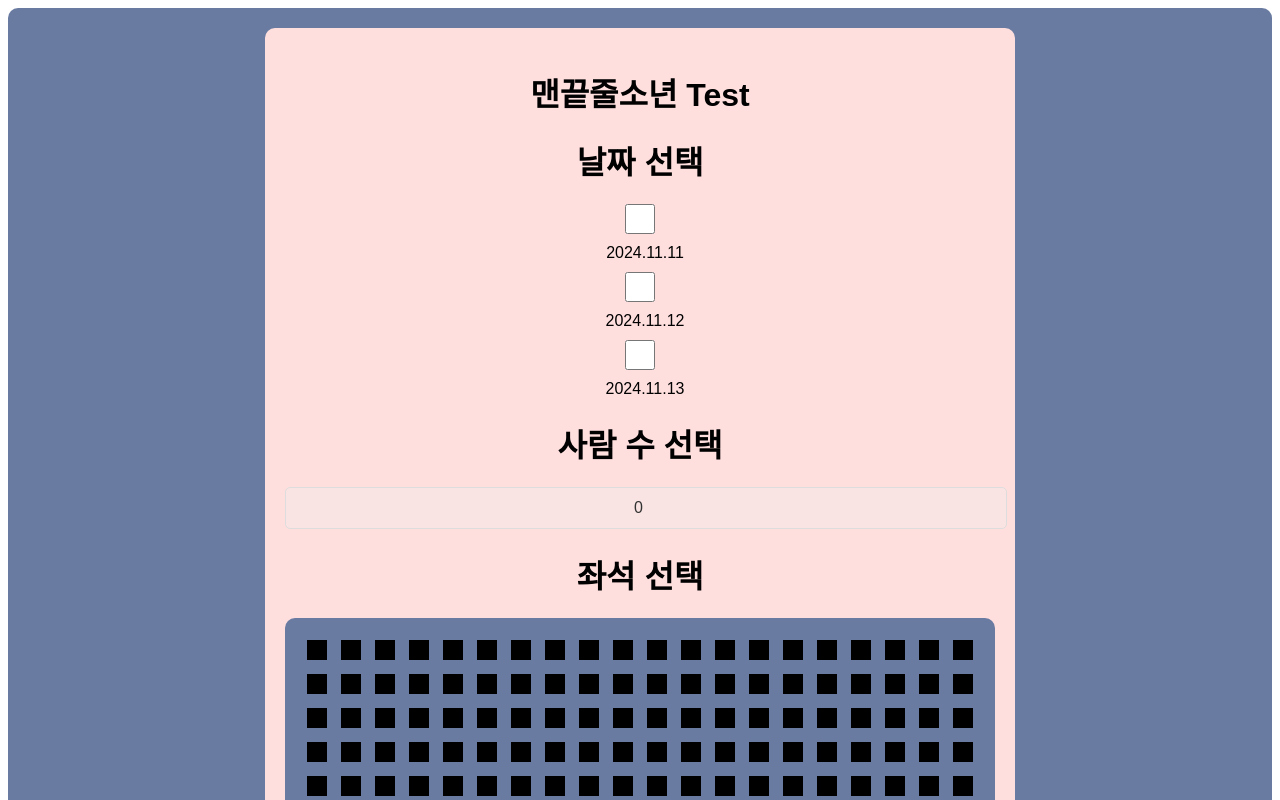
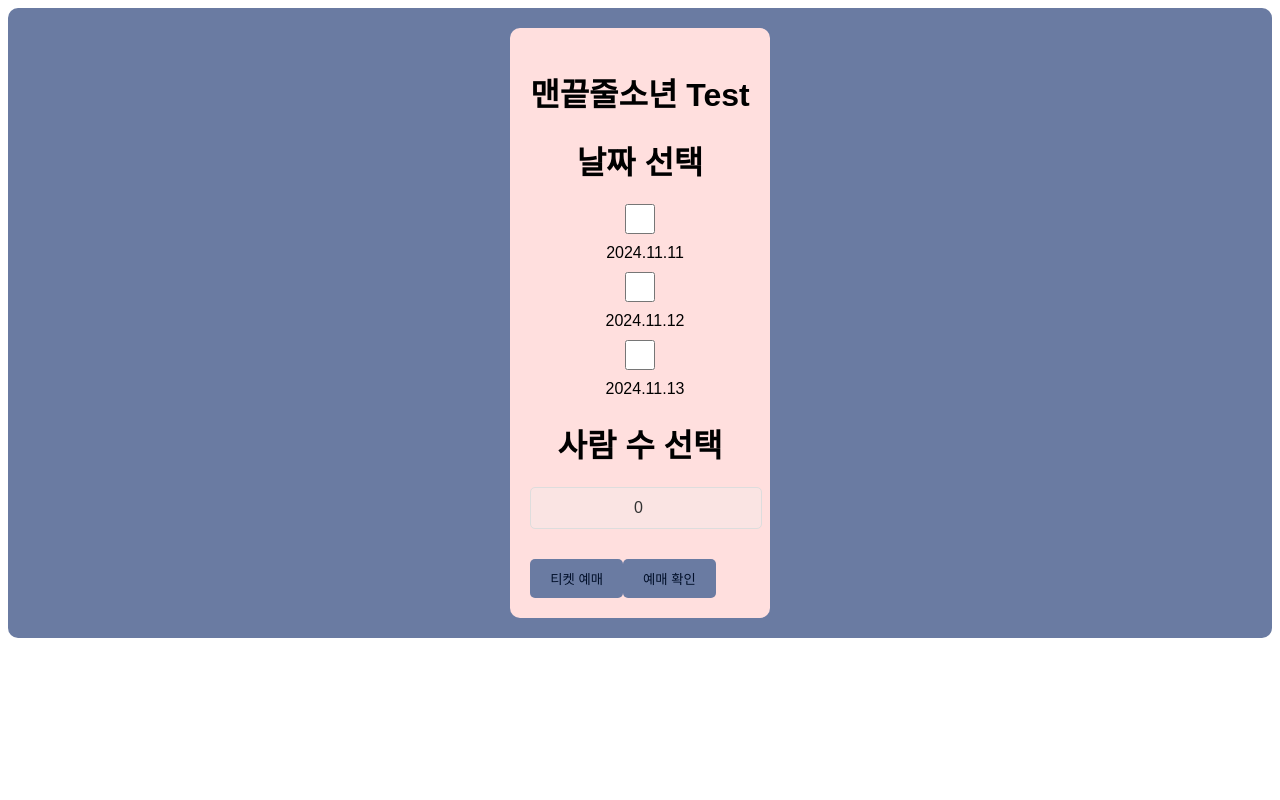
Before and after one commit to 010Booking/functionality, a React (Create React App) app: page / in a window 1280 px wide. Shown: the top 800 px of the page. Built offline with nearby package versions, Linux system fonts and the light colour scheme.

Commit message:
Delete Seats

```diff
--- a/src/PaymentInfoPage.js
+++ b/src/PaymentInfoPage.js
@@ -37,16 +37,12 @@ function PaymentInfoPage() {
     });
   };
 
-  const { date, numberOfPeople, seats, names } = useSelector((state) => ({
+  const { date, numberOfPeople, names } = useSelector((state) => ({
     date: state.date,
     numberOfPeople: state.numberOfPeople,
     seats: state.seats,
     names: state.names,
   }));
-  const selectedSeatsNumbers = seats
-    .map((seat, index) => (seat ? index + 1 : null))
-    .filter((seatNumber) => seatNumber !== null);
-
   const totalCost = numberOfPeople * 1000; // 사람 수에 따른 티켓 가격 계산
   const accountNumber = "1002-755-452471";
   const bank = "우리은행";
@@ -58,7 +54,6 @@ function PaymentInfoPage() {
       <InfoContainer>
         <Info>{names} 님의 예매 정보</Info>
         <Info>관람 일시: {date.join(", ")}</Info>
-        <Info>좌석 번호: {selectedSeatsNumbers.join(", ")}</Info>
         <Info>관객 수: {numberOfPeople}</Info>
         <Info>티켓 가격: {totalCost} 원</Info>
         <Info>
--- a/src/PersonalInfoPage.js
+++ b/src/PersonalInfoPage.js
@@ -50,8 +50,6 @@ function PersonalInfoPage() {
   };
 
   const handleSubmit = () => {
-    // 사용자가 입력한 이름과 전화번호를 처리하는 로직을 추가합니다.
-    // 예를 들어, 서버에 전송하거나 로컬 스토리지에 저장할 수 있습니다.
     console.log(`Name: ${name}, Phone Number: ${phoneNumber}`);
 
     // 개인정보 입력이 완료되면 계좌번호 안내 페이지로 이동
--- a/src/Seat.js
+++ /dev/null
@@ -1,20 +0,0 @@
-// Seat.js
-import React from "react";
-import styled from "styled-components";
-
-const StyledSeat = styled.button`
-  width: 20px;
-  height: 20px;
-  background-color: ${(props) => (props.selected ? "orange" : "black")};
-  border: none;
-  margin: 2px;
-
-  &:hover {
-    background-color: lightgray;
-  }
-`;
-const Seat = ({ selected, onClick }) => {
-  return <StyledSeat selected={selected} onClick={onClick} />;
-};
-
-export default Seat;
--- a/src/TicketBookingPage.js
+++ b/src/TicketBookingPage.js
@@ -1,7 +1,6 @@
 import React, { useState } from "react";
 import styled from "styled-components";
 import { useNavigate } from "react-router-dom";
-import Seat from "./Seat";
 import { useDispatch, useSelector } from "react-redux";
 // import { initializeApp } from "firebase/app";
 // import { getFirestore } from "firebase/firestore";
@@ -109,8 +108,6 @@ const Button = styled.button`
 `;
 
 function TicketBookingPage() {
-  const [selectedSeats, setSelectedSeats] = useState(Array(200).fill(false));
-  const seats = useSelector((state) => state.seats);
   const [phone, setPhone] = useState("");
   const [showModal, setShowModal] = useState(false);
   const dispatch = useDispatch();
@@ -143,23 +140,11 @@ function TicketBookingPage() {
       return;
     }
 
-    if (selectedSeats.filter(Boolean).length < peopleCount) {
-      alert("좌석을 선택해 주세요.");
-      return;
-    }
-
-    const selectedSeatNumbers = selectedSeats
-      .map((selected, index) => (selected ? index + 1 : null))
-      .filter((seatNumber) => seatNumber !== null);
-    console.log("예매 완료: ", selectedDates, selectedSeatNumbers);
+    console.log("예매 완료: ", selectedDates);
     // TODO: 실제 예매 로직 구현
 
     navigate("/personal-info"); // '/personal-info' 경로로 이동
   };
-  const selectedSeatNumbers = seats
-    .map((seat, index) => (seat ? index + 1 : null))
-    .filter((seatNumber) => seatNumber !== null);
-  console.log("선택된 좌석 번호:", selectedSeatNumbers);
 
   const handleDateSelect = (date) => {
     setSelectedDates((prevDates) => {
@@ -181,22 +166,6 @@ function TicketBookingPage() {
       setPeopleCount(newPeopleCount);
     } else if (newPeopleCount < peopleCount) {
       // 사람 수를 줄이면 가장 나중에 선택된 좌석부터 선택 해제함
-      const newSelectedSeats = [...selectedSeats];
-      let count = selectedSeats.reduce(
-        (count, selected) => count + (selected ? 1 : 0),
-        0
-      );
-      for (
-        let i = selectedSeats.length - 1;
-        i >= 0 && count > newPeopleCount;
-        i--
-      ) {
-        if (newSelectedSeats[i]) {
-          newSelectedSeats[i] = false;
-          count--;
-        }
-      }
-      setSelectedSeats(newSelectedSeats);
       setPeopleCount(newPeopleCount);
 
       // Redux action을 직접 dispatch합니다.
@@ -204,33 +173,10 @@ function TicketBookingPage() {
         type: "SET_NUMBER_OF_PEOPLE",
         numberOfPeople: newPeopleCount,
       });
-      dispatch({ type: "SET_SEATS", seats: newSelectedSeats });
     }
 
     // Redux action을 직접 dispatch합니다.
     dispatch({ type: "SET_NUMBER_OF_PEOPLE", numberOfPeople: newPeopleCount });
-  };
-  const handleSeatClick = (index) => {
-    // 사람 수가 설정되지 않았다면 좌석 선택을 무시
-    if (peopleCount === 0) {
-      return;
-    }
-
-    const selectedSeatCount = selectedSeats.reduce(
-      (count, selected) => count + (selected ? 1 : 0),
-      0
-    );
-    if (!selectedSeats[index] && selectedSeatCount >= peopleCount) {
-      // 이미 선택한 좌석 수가 사람 수보다 많으면 추가로 좌석을 선택하지 않음
-      return;
-    }
-
-    const newSelectedSeats = [...selectedSeats];
-    newSelectedSeats[index] = !newSelectedSeats[index];
-    setSelectedSeats(newSelectedSeats);
-
-    // Redux 상태 업데이트
-    dispatch({ type: "SET_SEATS", seats: newSelectedSeats });
   };
 
   return (
@@ -259,23 +205,9 @@ function TicketBookingPage() {
           disabled={selectedDates.length === 0}
         />
 
-        <Title>좌석 선택</Title>
-        <SeatContainer>
-          {selectedSeats.map((selected, index) => (
-            <Seat
-              key={index}
-              selected={selected}
-              onClick={() => handleSeatClick(index)} // 변경된 함수를 직접 호출합니다.
-            />
-          ))}
-        </SeatContainer>
-
         <Button
           onClick={handleBookTicket}
-          disabled={
-            selectedDates.length === 0 ||
-            selectedSeats.filter(Boolean).length < peopleCount
-          }
+          disabled={selectedDates.length === 0}
         >
           티켓 예매
         </Button>
--- a/src/store.js
+++ b/src/store.js
@@ -14,11 +14,6 @@ function reducer(state = initialState, action) {
       return { ...state, date: action.date };
     case "SET_NUMBER_OF_PEOPLE":
       return { ...state, numberOfPeople: action.numberOfPeople };
-    case "SET_SEATS":
-      return {
-        ...state,
-        seats: action.seats, // 새로운 좌석 선택 상태를 반영
-      };
     case "SET_NAMES":
       return { ...state, names: action.names };
     default:
```
